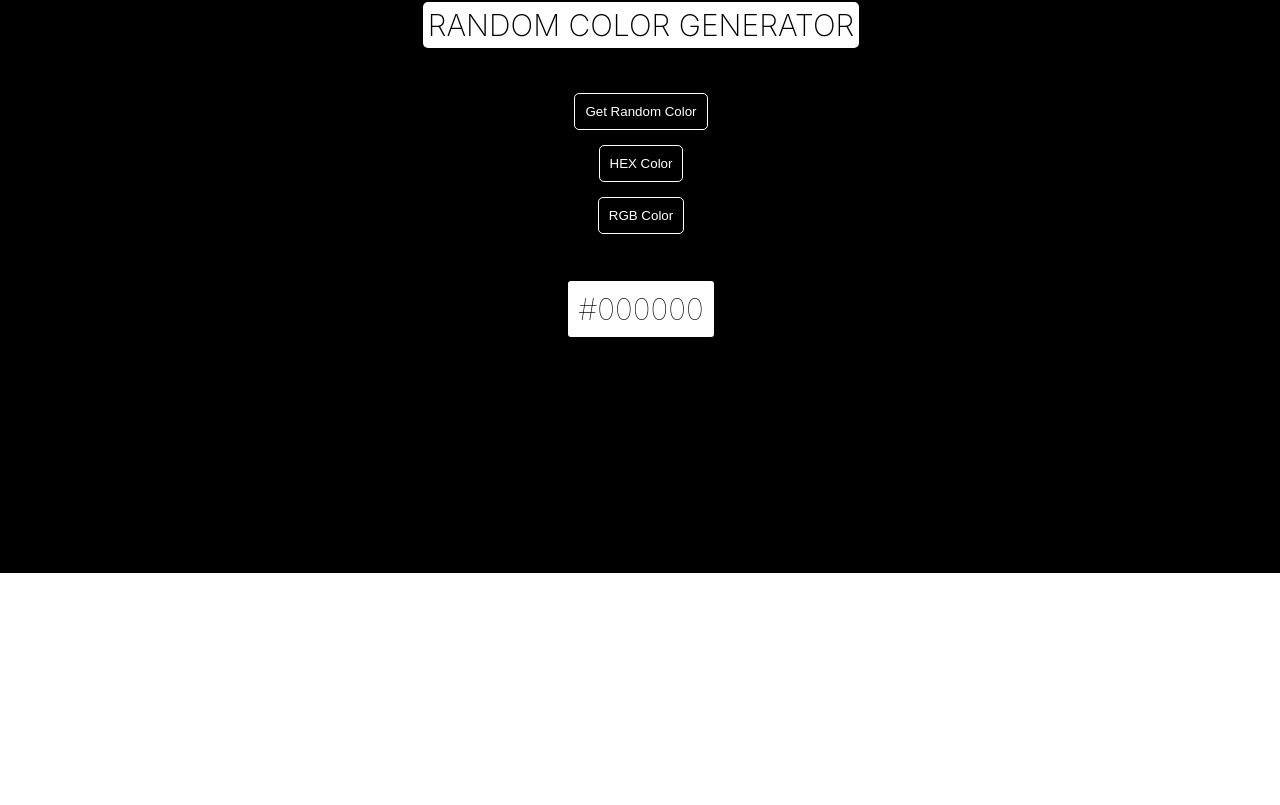
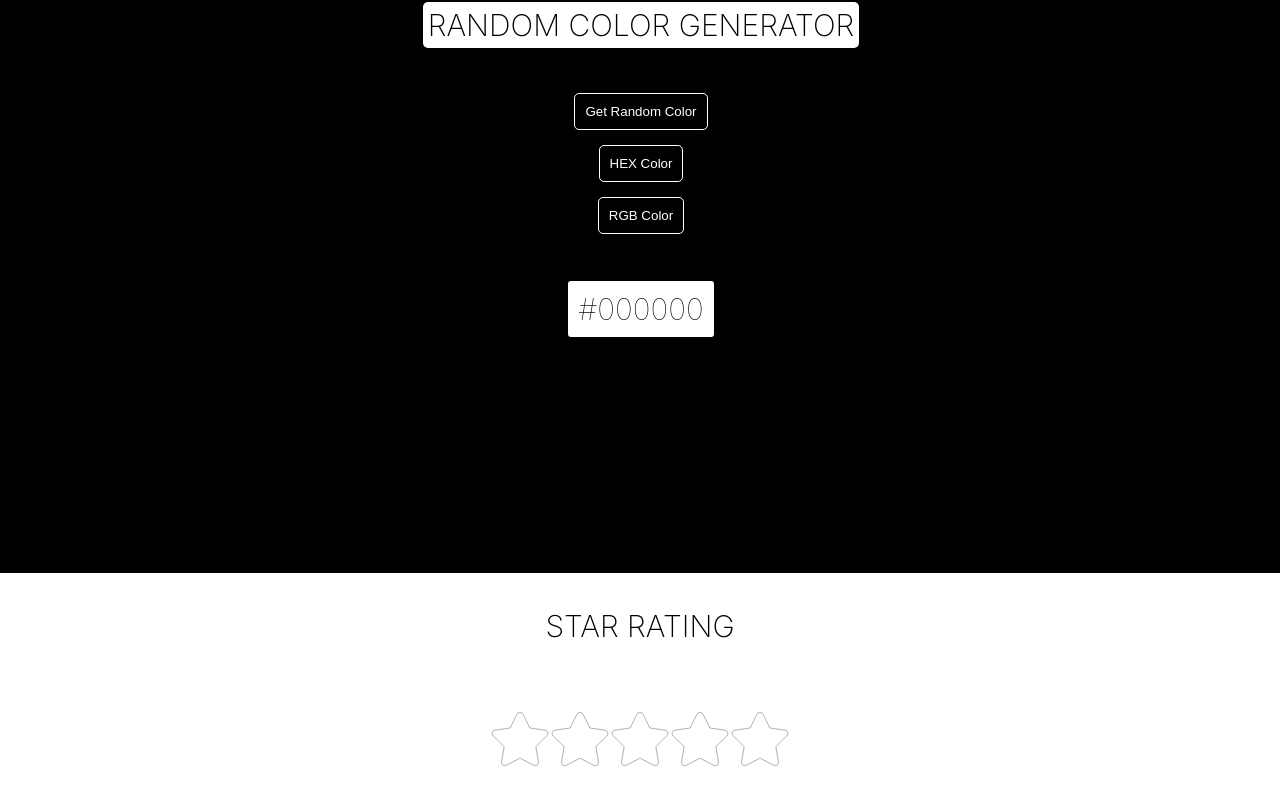
Before and after one commit to RebeccaPavelt/React_Practice, a React (Create React App) app: page / in a window 1280 px wide. Shown: the part 1006-1811 px from the top of the page. Before the commit the page ends 1579 px from the top, so only its background shows below. Built offline with nearby package versions, Linux system fonts and the light colour scheme.

Commit message:
add_star_and_styling

```diff
--- a/package.json
+++ b/package.json
@@ -3,12 +3,14 @@
   "version": "0.1.0",
   "private": true,
   "dependencies": {
+    "@svgr/webpack": "^8.1.0",
     "@testing-library/dom": "^10.4.0",
     "@testing-library/jest-dom": "^6.6.3",
     "@testing-library/react": "^16.2.0",
     "@testing-library/user-event": "^13.5.0",
     "react": "^19.0.0",
     "react-dom": "^19.0.0",
+    "react-icons": "^5.5.0",
     "react-scripts": "5.0.1",
     "styled": "^1.0.0",
     "styled-components": "^6.1.15",
--- a/src/App.js
+++ b/src/App.js
@@ -1,5 +1,6 @@
 import Accordion from "./components/accordion";
 import RandomColor from "./components/random_color";
+import StarRating from "./components/star_rating";
 import styled from "styled-components";
 
 function App() {
@@ -8,6 +9,7 @@ function App() {
       <Heading>React Projects for Practice</Heading>
       <Accordion />
       <RandomColor />
+      <StarRating />
     </div>
   );
 }
--- /dev/null
+++ b/src/components/star_rating/index.jsx
@@ -0,0 +1,41 @@
+import styled from "styled-components";
+import { FaStar } from "react-icons/fa";
+
+export default function StarRating() {
+  return (
+    <Container>
+      <Heading>STAR RATING</Heading>
+      <StarContainer>
+        <Star />
+        <Star />
+        <Star />
+        <Star />
+        <Star />
+      </StarContainer>
+    </Container>
+  );
+}
+
+const Container = styled.div`
+  display: flex;
+  flex-direction: column;
+  align-items: center;
+  height: 500px;
+`;
+
+const Heading = styled.h3`
+  font-weight: 200;
+  font-size: 30px;
+  padding: 5px;
+`;
+
+const StarContainer = styled.div`
+  margin: 30px;
+`;
+
+const Star = styled(FaStar)`
+  color: white;
+  font-size: 60px;
+  stroke: black;
+  stroke-width: 3px;
+`;
```
Also changed, not shown: 1 other file (tests, documents, lock files or other folders).
